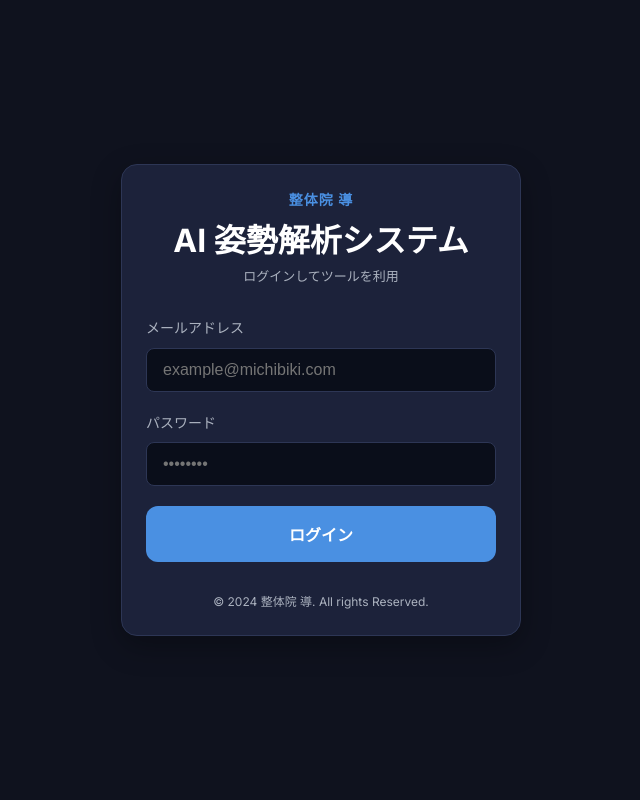
After one commit to seitaimichibiki-cpu/posture-analyzer, a Flask app: page /login in a window 1280 px wide. The commit adds this page. Shown: the whole page, without its empty margins (319-959 px from the left). Run offline with Flask 3, Linux system fonts and the light colour scheme.

Commit message:
Feat: implement subscription system with user authentication and admin panel

```diff
--- a/app.py
+++ b/app.py
@@ -1,16 +1,38 @@
 import os
 import sys
 import uuid
-from flask import Flask, render_template, request, jsonify, send_from_directory, url_for
+from flask import Flask, render_template, request, jsonify, send_from_directory, url_for, redirect
 from flask_cors import CORS
+from flask_sqlalchemy import SQLAlchemy
+from flask_login import LoginManager, UserMixin, login_user, login_required, logout_user, current_user
+from werkzeug.security import generate_password_hash, check_password_hash
 
-# 姿勢解析エンジンのインポートと初期化
+# 姿勢解析エンジンのインポート
 from pose_analyzer import PoseAnalyzer
 
 app = Flask(__name__)
+app.config['SECRET_KEY'] = 'seitai-michibiki-secret-key-12345' # 本番環境では環境変数から取得推奨
+app.config['SQLALCHEMY_DATABASE_URI'] = 'sqlite:///' + os.path.join(os.path.dirname(os.path.abspath(__file__)), 'database.db')
+app.config['SQLALCHEMY_TRACK_MODIFICATIONS'] = False
+
 CORS(app)
+db = SQLAlchemy(app)
+login_manager = LoginManager(app)
+login_manager.login_view = 'login' # ログインしていない場合に飛ばす先
 
-# 設定
+# ─── データベースモデル ──────────────────────────────────────────────────────
+class User(UserMixin, db.Model):
+    id = db.Column(db.Integer, primary_key=True)
+    email = db.Column(db.String(120), unique=True, nullable=False)
+    password = db.Column(db.String(200), nullable=False)
+    is_active_member = db.Column(db.Boolean, default=False) # サブスク有効フラグ
+    is_admin = db.Column(db.Boolean, default=False)
+
+@login_manager.user_loader
+def load_user(user_id):
+    return User.query.get(int(user_id))
+
+# ─── 姿勢解析設定 ────────────────────────────────────────────────────────────
 BASE_DIR = os.path.dirname(os.path.abspath(__file__))
 UPLOAD_FOLDER = os.path.join(BASE_DIR, 'static/uploads')
 MODEL_PATH = os.path.join(BASE_DIR, 'pose_landmarker_lite.task')
@@ -27,12 +49,37 @@ def get_analyzer():
         _analyzer = PoseAnalyzer(MODEL_PATH)
     return _analyzer
 
+# ─── ルート定義 ──────────────────────────────────────────────────────────────
 @app.route('/')
+@login_required
 def index():
-    return render_template('index.html')
+    return render_template('index.html', user=current_user)
+
+@app.route('/login', methods=['GET', 'POST'])
+def login():
+    if request.method == 'POST':
+        email = request.form.get('email')
+        password = request.form.get('password')
+        user = User.query.filter_by(email=email).first()
+
+        if user and check_password_hash(user.password, password):
+            login_user(user)
+            return jsonify({'success': True})
+        return jsonify({'success': False, 'error': 'メールアドレスまたはパスワードが正しくありません。'}), 401
+    return render_template('login.html')
+
+@app.route('/logout')
+@login_required
+def logout():
+    logout_user()
+    return redirect(url_for('login'))
 
 @app.route('/download/<path:filename>')
+@login_required
 def download_image(filename):
+    # 会員チェック
+    if not current_user.is_active_member:
+        return jsonify({'error': 'サブスクリプションの契約が必要です。'}), 403
     # static/uploads ディレクトリからファイルを強制ダウンロードとして返す
     directory = os.path.join(app.root_path, 'static', 'uploads')
     # Content-Disposition ヘッダーを付けて、ブラウザに保存を促す
@@ -42,6 +89,25 @@ def download_image(filename):
         as_attachment=True,
         download_name=f"姿勢解析レポート_{uuid.uuid4().hex[:8]}.jpg"
     )
+
+# ─── 管理者機能 ──────────────────────────────────────────────────────────────
+@app.route('/admin')
+@login_required
+def admin():
+    if not current_user.is_admin:
+        return redirect(url_for('index'))
+    users = User.query.all()
+    return render_template('admin.html', users=users)
+
+@app.route('/admin/toggle/<int:user_id>', methods=['POST'])
+@login_required
+def toggle_user(user_id):
+    if not current_user.is_admin:
+        return jsonify({'success': False}), 403
+    user = User.query.get_or_404(user_id)
+    user.is_active_member = not user.is_active_member
+    db.session.commit()
+    return jsonify({'success': True, 'new_status': user.is_active_member})
 
 @app.route('/analyze', methods=['POST'])
 def analyze():
--- /dev/null
+++ b/templates/login.html
@@ -0,0 +1,133 @@
+<!DOCTYPE html>
+<html lang="ja">
+<head>
+    <meta charset="UTF-8">
+    <meta name="viewport" content="width=device-width, initial-scale=1.0">
+    <title>ログイン | 整体院 導 AI姿勢解析</title>
+    <link rel="stylesheet" href="{{ url_for('static', filename='style.css') }}">
+    <link rel="preconnect" href="https://fonts.googleapis.com">
+    <link rel="preconnect" href="https://fonts.gstatic.com" crossorigin>
+    <link href="https://fonts.googleapis.com/css2?family=Inter:wght@400;600;700&family=Noto+Sans+JP:wght@400;700&display=swap" rel="stylesheet">
+    <style>
+        .login-container {
+            display: flex;
+            align-items: center;
+            justify-content: center;
+            min-height: 100vh;
+            padding: 20px;
+        }
+        .login-box {
+            width: 100%;
+            max-width: 400px;
+        }
+        .login-header {
+            text-align: center;
+            margin-bottom: 30px;
+        }
+        .form-group {
+            margin-bottom: 20px;
+        }
+        .form-group label {
+            display: block;
+            margin-bottom: 8px;
+            font-size: 14px;
+            color: var(--text-muted);
+        }
+        .form-control {
+            width: 100%;
+            padding: 12px 16px;
+            border-radius: 8px;
+            background: #0a0e1a;
+            border: 1px solid var(--border);
+            color: white;
+            font-size: 16px;
+            transition: 0.3s;
+        }
+        .form-control:focus {
+            outline: none;
+            border-color: var(--accent);
+            box-shadow: 0 0 0 2px rgba(74, 144, 226, 0.2);
+        }
+        .error-msg {
+            background: rgba(255, 71, 87, 0.1);
+            color: #ff4757;
+            padding: 12px;
+            border-radius: 8px;
+            font-size: 14px;
+            margin-bottom: 20px;
+            display: none;
+            text-align: center;
+        }
+    </style>
+</head>
+<body>
+    <div class="login-container">
+        <div class="login-box card">
+            <div class="login-header">
+                <div class="logo">整体院 導</div>
+                <h1>AI 姿勢解析システム</h1>
+                <p class="subtitle">ログインしてツールを利用</p>
+            </div>
+
+            <div id="errorMsg" class="error-msg"></div>
+
+            <form id="loginForm">
+                <div class="form-group">
+                    <label for="email">メールアドレス</label>
+                    <input type="email" id="email" class="form-control" placeholder="example@michibiki.com" required>
+                </div>
+                <div class="form-group">
+                    <label for="password">パスワード</label>
+                    <input type="password" id="password" class="form-control" placeholder="••••••••" required>
+                </div>
+                <button type="submit" id="submitBtn" class="analyze-btn primary-btn flex-1" style="width: 100%; margin-top: 10px;">
+                    ログイン
+                </button>
+            </form>
+
+            <div style="margin-top: 30px; text-align: center; font-size: 12px; color: var(--text-muted);">
+                &copy; 2024 整体院 導. All rights Reserved.
+            </div>
+        </div>
+    </div>
+
+    <script>
+        document.getElementById('loginForm').addEventListener('submit', async (e) => {
+            e.preventDefault();
+            const btn = document.getElementById('submitBtn');
+            const error = document.getElementById('errorMsg');
+
+            btn.disabled = true;
+            btn.textContent = 'ログイン中...';
+            error.style.display = 'none';
+
+            const email = document.getElementById('email').value;
+            const password = document.getElementById('password').value;
+
+            try {
+                const response = await fetch('/login', {
+                    method: 'POST',
+                    headers: { 'Content-Type': 'application/x-www-form-urlencoded' },
+                    body: `email=${encodeURIComponent(email)}&password=${encodeURIComponent(password)}`
+                });
+
+                const data = await response.json();
+
+                if (data.success) {
+                    window.location.href = '/';
+                } else {
+                    error.textContent = data.error;
+                    error.style.display = 'block';
+                    btn.disabled = false;
+                    btn.textContent = 'ログイン';
+                }
+            } catch (err) {
+                error.textContent = '通信エラーが発生しました。';
+                error.style.display = 'block';
+                btn.disabled = false;
+                btn.textContent = 'ログイン';
+            }
+        });
+    </script>
+</body>
+</html>
```
Also changed, not shown: init_db.py (added, +42 -0 lines), requirements.txt (+37 -7 lines), templates/admin.html (added, +114 -0 lines), templates/index.html (+19 -2 lines).
